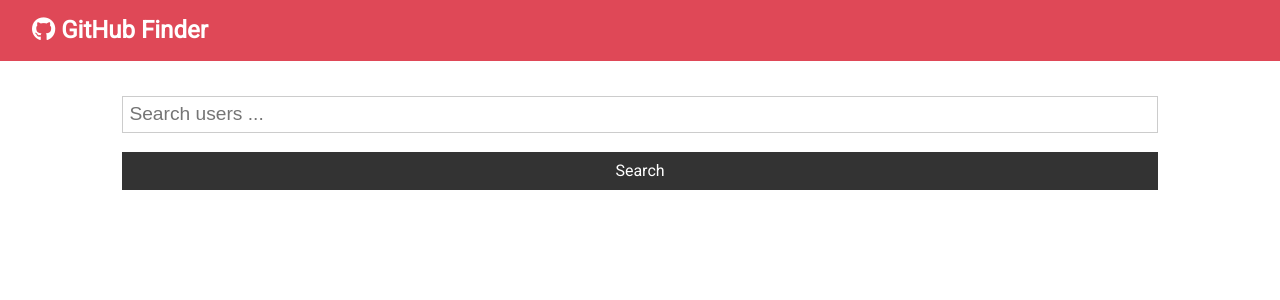
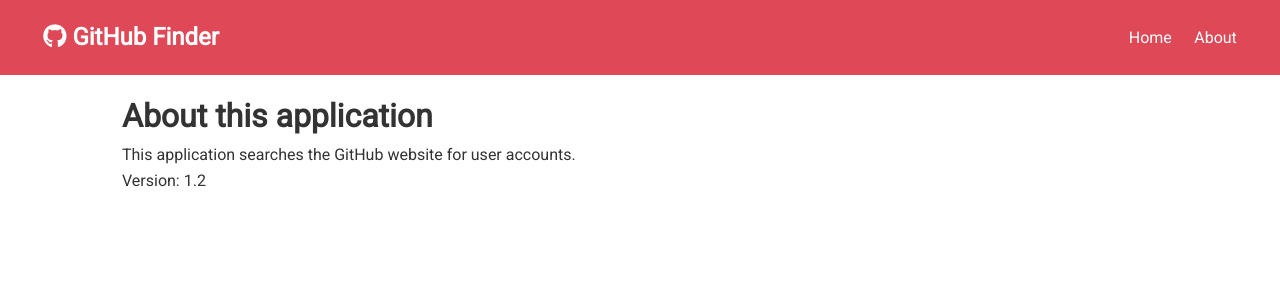
Before and after one commit to dppeykov/github-finder, a React (Create React App) app: page /about in a window 1280 px wide. Shown: the top 300 px of the page. Built offline with nearby package versions, Linux system fonts and the light colour scheme.

Commit message:
added the router functionality + links in nav - end of 21

```diff
--- a/package.json
+++ b/package.json
@@ -8,6 +8,7 @@
     "lodash.template": "^4.5.0",
     "react": "^16.9.0",
     "react-dom": "^16.9.0",
+    "react-router-dom": "^5.0.1",
     "react-scripts": "3.1.1"
   },
   "scripts": {
--- a/src/App.js
+++ b/src/App.js
@@ -1,8 +1,10 @@
-import React, { Component } from "react";
+import React, { Component, Fragment } from "react";
+import { BrowserRouter as Router, Switch, Route } from "react-router-dom";
 import Navbar from "./components/layout/Navbar";
 import Users from "./components/users/Users";
 import Search from "./components/users/Search";
 import Alert from "./components/layout/Alert";
+import About from "./components/pages/About";
 import axios from "axios";
 import "./App.css";
 
@@ -33,10 +35,17 @@
   render() {
     const { loading, users, alert } = this.state;
     return (
+      <Router>
         <div>
           <Navbar />
           <div className="container">
             <Alert alert={alert} />
+            <Switch>
+              <Route
+                exact
+                path="/"
+                render={props => (
+                  <Fragment>
                     <Search
                       searchUsers={this.searchUsers}
                       clearUsers={this.clearUsers}
@@ -44,8 +53,14 @@
                       setAlert={this.setAlert}
                     />
                     <Users loading={loading} users={users} />
+                  </Fragment>
+                )}
+              />
+              <Route exact path="/about" component={About} />
+            </Switch>
           </div>
         </div>
+      </Router>
     );
   }
 }
--- a/src/components/layout/Navbar.js
+++ b/src/components/layout/Navbar.js
@@ -1,12 +1,23 @@
 import React from "react";
 import PropTypes from "prop-types";
+import { Link } from "react-router-dom";
 
 const Navbar = ({ title, icon }) => {
   return (
     <nav className="navbar bg-primary">
-      <h1>
-        <i className={icon}></i> {title}
-      </h1>
+      <Link to="/">
+        <h1>
+          <i className={icon}></i> {title}
+        </h1>
+      </Link>
+      <ul>
+        <li>
+          <Link to="/">Home</Link>
+        </li>
+        <li>
+          <Link to="/about">About</Link>
+        </li>
+      </ul>
     </nav>
   );
 };
--- /dev/null
+++ b/src/components/pages/About.js
@@ -0,0 +1,13 @@
+import React from "react";
+
+const About = () => {
+  return (
+    <div>
+      <h1>About this application</h1>
+      <p>This application searches the GitHub website for user accounts.</p>
+      <p>Version: 1.2 </p>
+    </div>
+  );
+};
+
+export default About;
```
Also changed, not shown: 1 other file (tests, documents, lock files or other folders). Lines whose indentation alone changed are shown as unchanged.
